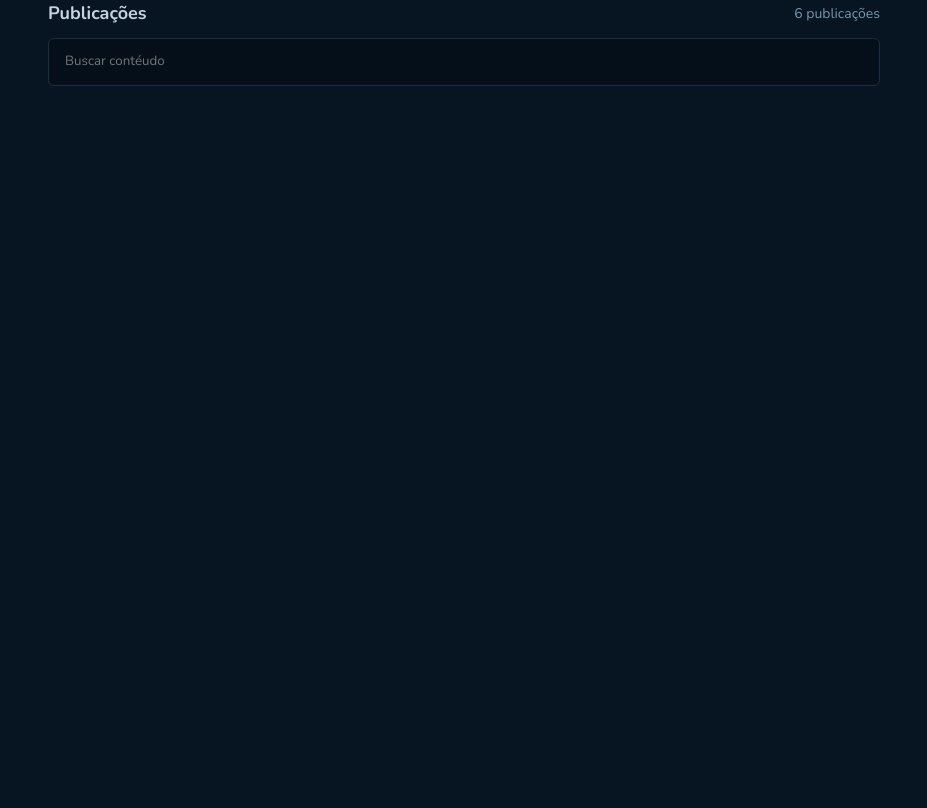
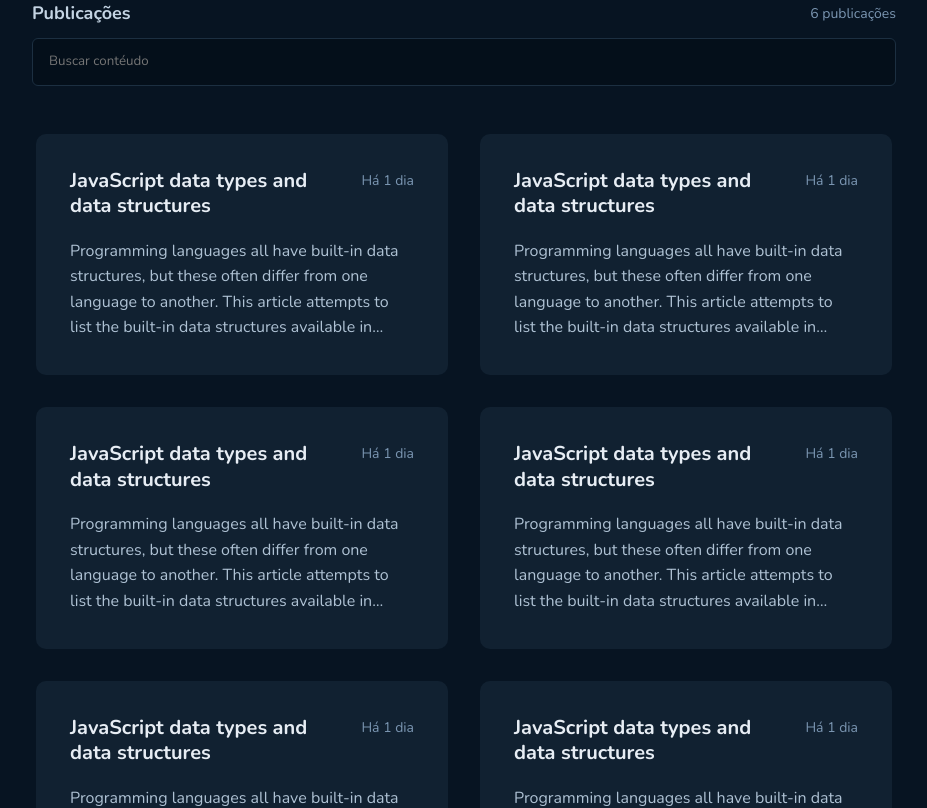
Before and after one commit to neanderdev/ignite-reactjs-03-desafio, a React (Vite) app: page / in a window 1280 px wide. Shown: the part 500-1308 px from the top of the page, without its empty margins (176-1103 px from the left). Before the commit the page ends 800 px from the top, so only its background shows below. Built offline with nearby package versions, Linux system fonts and the light colour scheme.

Commit message:
Componente: Card

```diff
--- a/src/layouts/styles.ts
+++ b/src/layouts/styles.ts
@@ -4,7 +4,7 @@
   position: relative;
 
   > img {
-    width: 100vw;
+    width: 100%;
     height: 296px;
   }
 
--- /dev/null
+++ b/src/pages/Blog/components/Card/index.tsx
@@ -0,0 +1,15 @@
+import { CardContainer } from './styles';
+
+export function Card() {
+    return (
+        <CardContainer to="#">
+            <div>
+                <h2>JavaScript data types and data structures</h2>
+
+                <span>Há 1 dia</span>
+            </div>
+
+            <p>Programming languages all have built-in data structures, but these often differ from one language to another. This article attempts to list the built-in data structures available in JavaScript and what properties they have. These can be used to build other data structures. Wherever possible, comparisons with other languages are drawn.</p>
+        </CardContainer>
+    );
+}
--- /dev/null
+++ b/src/pages/Blog/components/Card/styles.ts
@@ -0,0 +1,41 @@
+import { NavLink } from "react-router-dom";
+import styled from "styled-components";
+
+export const CardContainer = styled(NavLink)`
+  max-width: 412px;
+  max-height: 260px;
+  padding: 2rem;
+  text-decoration: none;
+  border-radius: 10px;
+  border: 2px solid transparent;
+  background: ${(props) => props.theme["post"]};
+
+  :hover {
+    border-color: ${(props) => props.theme["label"]};
+  }
+
+  div {
+    display: flex;
+    justify-content: space-between;
+    gap: 1rem;
+    margin-bottom: 1.25rem;
+
+    h2 {
+      flex: 1;
+      font-size: 1.25rem;
+    }
+
+    span {
+      font-size: 0.875rem;
+      color: ${(props) => props.theme["span"]};
+    }
+  }
+
+  p {
+    display: -webkit-box;
+    -webkit-line-clamp: 4;
+    -webkit-box-orient: vertical;
+    overflow: hidden;
+    color: ${(props) => props.theme["text"]};
+  }
+`;
--- a/src/pages/Blog/components/Profile/index.tsx
+++ b/src/pages/Blog/components/Profile/index.tsx
@@ -12,7 +12,7 @@
 
             <div>
                 <Title>
-                    <h2>Neander de Souza</h2>
+                    <h1>Neander de Souza</h1>
 
                     <NavLink to="#">
                         GITHUB
--- a/src/pages/Blog/components/Profile/styles.ts
+++ b/src/pages/Blog/components/Profile/styles.ts
@@ -39,7 +39,10 @@
 export const Title = styled.div`
   display: flex;
   justify-content: space-between;
-  color: ${(props) => props.theme.title};
+
+  h1 {
+    font-size: 1.5rem;
+  }
 
   a {
     font-size: 0.75rem;
--- a/src/pages/Blog/index.tsx
+++ b/src/pages/Blog/index.tsx
@@ -1,7 +1,8 @@
 import { Input } from '../../components/Input';
+import { Card } from './components/Card';
 import { Profile } from './components/Profile';
 
-import { BlogContainer, Title } from './styles';
+import { BlogContainer, Cards, Title } from './styles';
 
 export function Blog() {
     return (
@@ -15,6 +16,20 @@
             </Title>
 
             <Input placeholder="Buscar contéudo" />
+
+            <Cards>
+                <Card />
+
+                <Card />
+
+                <Card />
+
+                <Card />
+
+                <Card />
+
+                <Card />
+            </Cards>
         </BlogContainer>
     );
 }
--- a/src/pages/Blog/styles.ts
+++ b/src/pages/Blog/styles.ts
@@ -1,7 +1,7 @@
 import styled from "styled-components";
 
 export const BlogContainer = styled.main`
-  max-width: 864px;
+  max-width: calc(864px + 2rem);
   margin-inline: auto;
   padding-inline: 1rem;
 `;
@@ -26,3 +26,11 @@
     margin-top: -3rem;
   }
 `;
+
+export const Cards = styled.div`
+  display: flex;
+  justify-content: center;
+  flex-wrap: wrap;
+  gap: 2rem;
+  margin-block: 3rem;
+`;
--- a/src/styles/global.ts
+++ b/src/styles/global.ts
@@ -17,6 +17,10 @@
     line-height: 160%;
   }
 
+  h1, h2, h3 {
+    color: ${(props) => props.theme["title"]};
+  }
+
   :focus {
     outline: 0;
     box-shadow: 0 0 0 2px ${(props) => props.theme["blue"]};
```
